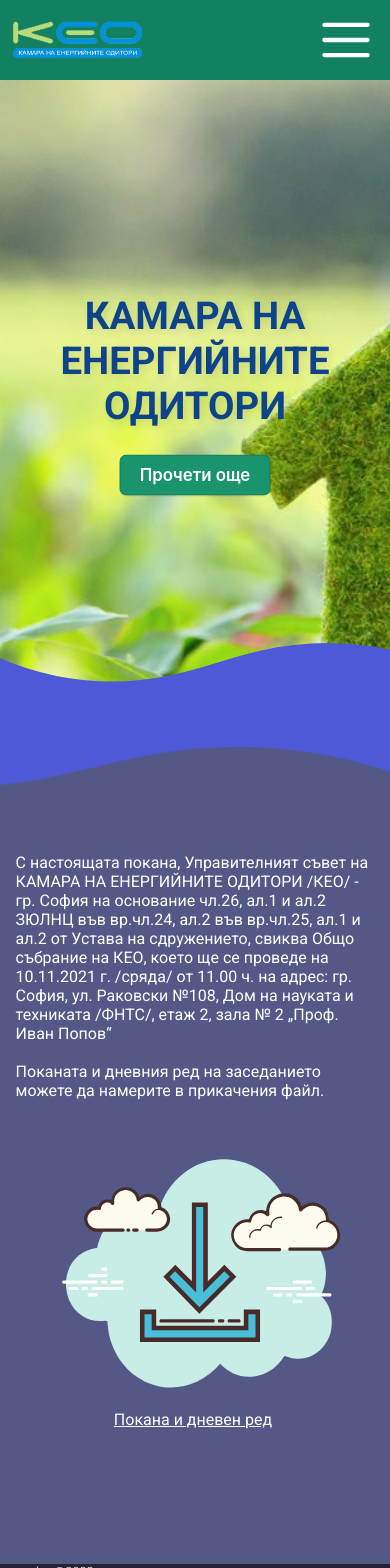
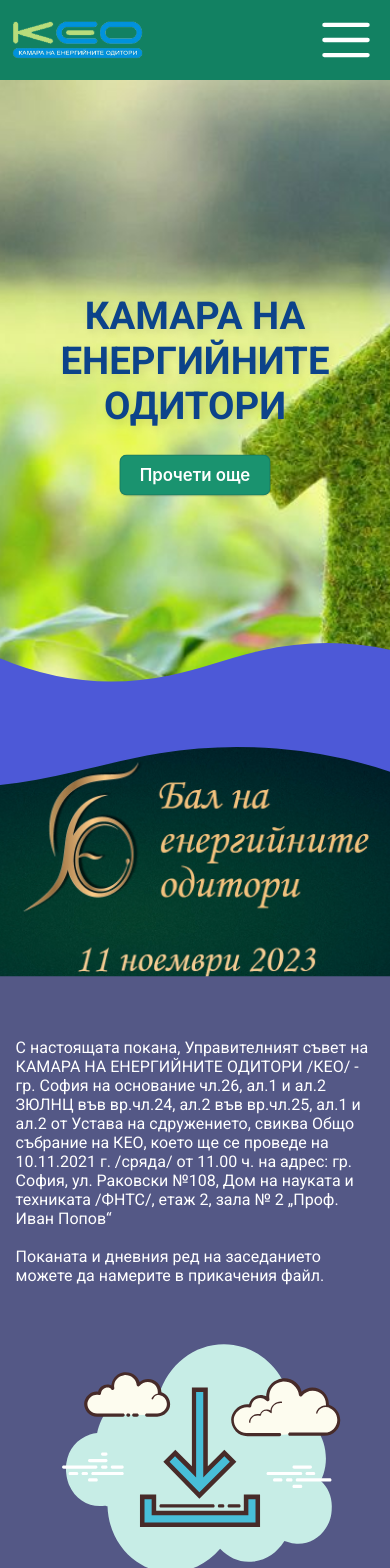
Before and after one commit to TedoPi4a/cee, a SvelteKit app: page / in a window 390 px wide. Shown: the top 1568 px of the page. Built offline with nearby package versions, Linux system fonts and the light colour scheme.

Commit message:
new banneer

```diff
--- a/src/lib/navbar.svelte
+++ b/src/lib/navbar.svelte
@@ -315,7 +315,7 @@ hr.rounded {
 }
 
   /* Media query for responsive design */
-  @media screen and (min-width: 1550px) {
+  @media screen and (min-width: 1600px) {
     .ham{
       display: none;
       pointer-events: none;
@@ -324,7 +324,7 @@ hr.rounded {
     }
 
   }
-  @media screen and (max-width: 1550px) {
+  @media screen and (max-width: 1599px) {
 
 /* Hide the links by default */
 .links {
--- a/src/routes/+page.svelte
+++ b/src/routes/+page.svelte
@@ -25,12 +25,21 @@
         </div>
 </div>
 
-<section id="section-1" style="position: relative; padding-top: 15vh">
-    <div class="custom-shape-divider-top-1695500309">
+<section id="section-2" style="position: relative;">
+  <!-- <img src="/banner-BEO.jpg" alt=""> <div class="banner"></div>  -->
+  <div class="custom-shape-divider-top-1695500309" >
         <svg data-name="Layer 1" xmlns="http://www.w3.org/2000/svg" viewBox="0 0 1200 120" preserveAspectRatio="none">
             <path d="M985.66,92.83C906.67,72,823.78,31,743.84,14.19c-82.26-17.34-168.06-16.33-250.45.39-57.84,11.73-114,31.07-172,41.86A600.21,600.21,0,0,1,0,27.35V120H1200V95.8C1132.19,118.92,1055.71,111.31,985.66,92.83Z" class="shape-fill"></path>
         </svg>
     </div>
+
+    </section>
+<section id="section-1" style="position: relative;">
+    <!-- <div class="custom-shape-divider-top-1695500309">
+        <svg data-name="Layer 1" xmlns="http://www.w3.org/2000/svg" viewBox="0 0 1200 120" preserveAspectRatio="none">
+            <path d="M985.66,92.83C906.67,72,823.78,31,743.84,14.19c-82.26-17.34-168.06-16.33-250.45.39-57.84,11.73-114,31.07-172,41.86A600.21,600.21,0,0,1,0,27.35V120H1200V95.8C1132.19,118.92,1055.71,111.31,985.66,92.83Z" class="shape-fill"></path>
+        </svg>
+    </div> -->
     <h2>
         С настоящата покана, Управителният съвет на КАМАРА НА ЕНЕРГИЙНИТЕ ОДИТОРИ /КЕО/ - гр. София на основание чл.26, ал.1 и ал.2 ЗЮЛНЦ във вр.чл.24, ал.2 във вр.чл.25, ал.1 и ал.2 от Устава на сдружението, свиква Общо събрание на КЕО, което ще се проведе на 10.11.2021 г. /сряда/ от 11.00 ч. на адрес: гр. София, ул. Раковски №108, Дом на науката и техниката /ФНТС/, етаж 2, зала № 2 „Проф. Иван Попов“  <br> <br> Поканата и дневния ред на заседанието можете да намерите в прикачения файл.
 
@@ -97,7 +106,7 @@
     text-shadow: 3px 3px 8px rgba(0, 0, 0, 0.108);
 }
 #section-1 {
-    padding: 0 0 16vh 0;
+    padding: 5vw 0;
     min-height: fit-content !important;
     width: 100%;
     /* background-color: #171a3f; */
@@ -107,6 +116,26 @@
     gap: 1rem;
     flex-direction: row;
     align-content: flex-start;
+}
+#section-2 {
+    width: 100%;
+    height: 20vw;
+    background-image: url("/banner-BEO.jpg");
+    background-size: contain;
+    background-repeat: no-repeat;
+    background-position:  0 2em;
+    padding-bottom: 12vw;
+}
+#section-2 img {
+    width: 100%;
+    margin-top: 2.2em;
+}
+.banner{
+
+    visibility: hidden;
+        opacity: 0;
+        pointer-events: none;
+        display: none;
 }
 #section-1 a{
     color: #fff;
@@ -159,6 +188,33 @@
     margin: 0;
     }
 }
+@media screen and (max-width: 930px) {
+    #section-2 {
+    width: 100%;
+    height: 60vw;
+    background-image: url("/banner-BEO.jpg");
+    background-size: cover;
+    background-repeat: no-repeat;
+    background-position: center 2em;
+    padding-bottom: 15vw;
+    clip-path: polygon(0 0, 100% 0, 100% 90%, 0% 90%);
+}
+/* #section-1 {
+    padding: 10vw 0;} */
+    /* .banner{
+        margin: auto;
+    height: 100vw;
+    background-image: url("/banner-BEO.jpg");
+    background-size: 200%;
+    background-repeat: no-repeat;
+    background-position: center 2.2em;
+    visibility:visible;
+        opacity: 1;
+        pointer-events: all;
+        display: block;
+    } */
+}
+
 @media screen and (max-width: 330px) {
     .downimage{
     transform: scale(1.5);
```
Also changed, not shown: static/banner-BEO.jpg (added).
